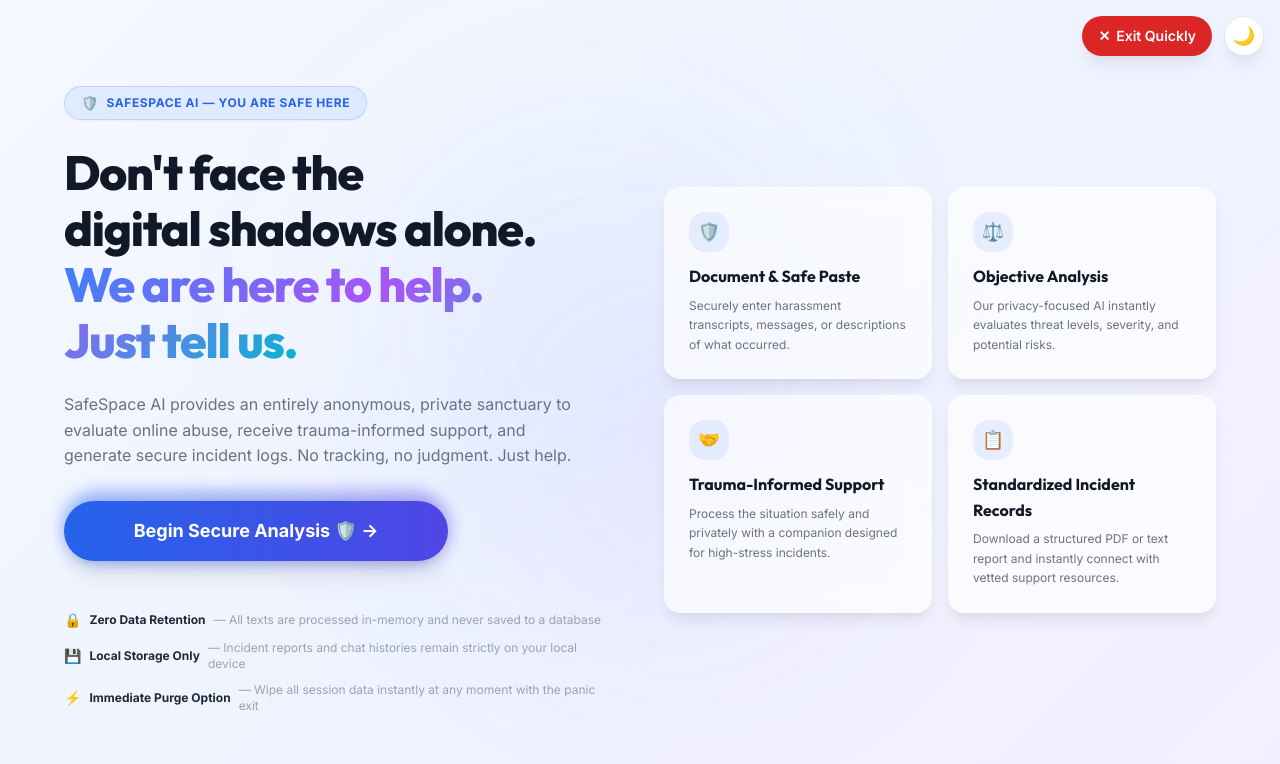
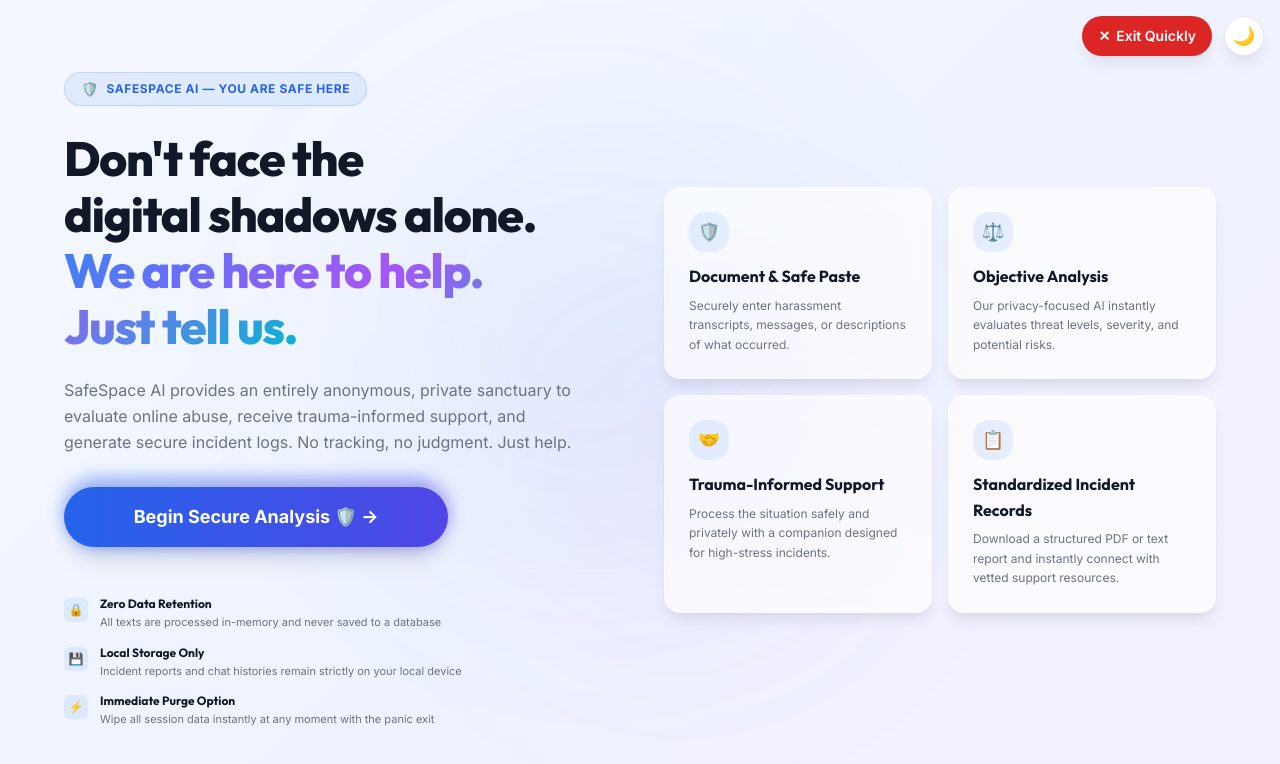
Before and after one commit to abhishek-ms-01/SafeSpace-AI, a React (Vite) app: page / in a window 1280 px wide. Shown: the top 764 px of the page. Built offline with nearby package versions, Linux system fonts and the light colour scheme; no server answers; a web font is replaced by a local one; what groq-sdk would draw is missing.

Commit message:
design: Redesign trust list layout to prevent awkward wrapping and center alignment issues

```diff
--- a/src/pages/Home.tsx
+++ b/src/pages/Home.tsx
@@ -126,14 +126,22 @@
             </motion.button>
           </motion.div>
 
-          {/* Trust Badges — Flat Row */}
+          {/* Trust Badges — Stacked List */}
           <motion.div variants={ITEM} className="w-full pt-6 border-t border-gray-100/50 dark:border-slate-900/30">
-            <div className="flex flex-col gap-2.5">
+            <div className="space-y-3.5">
               {TRUST_PILLS.map((pill, i) => (
-                <div key={i} className="flex items-center gap-2">
-                  <span className="text-sm shrink-0">{pill.icon}</span>
-                  <span className="text-xs font-bold text-gray-800 dark:text-slate-200 shrink-0">{pill.title}</span>
-                  <span className="text-[10px] md:text-xs text-gray-400 dark:text-slate-400">— {pill.desc}</span>
+                <div key={i} className="flex items-start gap-3">
+                  <div className="w-6 h-6 rounded bg-primary-500/10 dark:bg-primary-500/10 flex items-center justify-center text-xs shrink-0 mt-0.5">
+                    {pill.icon}
+                  </div>
+                  <div>
+                    <h4 className="text-xs font-bold text-gray-900 dark:text-slate-200">
+                      {pill.title}
+                    </h4>
+                    <p className="text-[11px] text-gray-500 dark:text-slate-400 leading-normal mt-0.5">
+                      {pill.desc}
+                    </p>
+                  </div>
                 </div>
               ))}
             </div>
```
